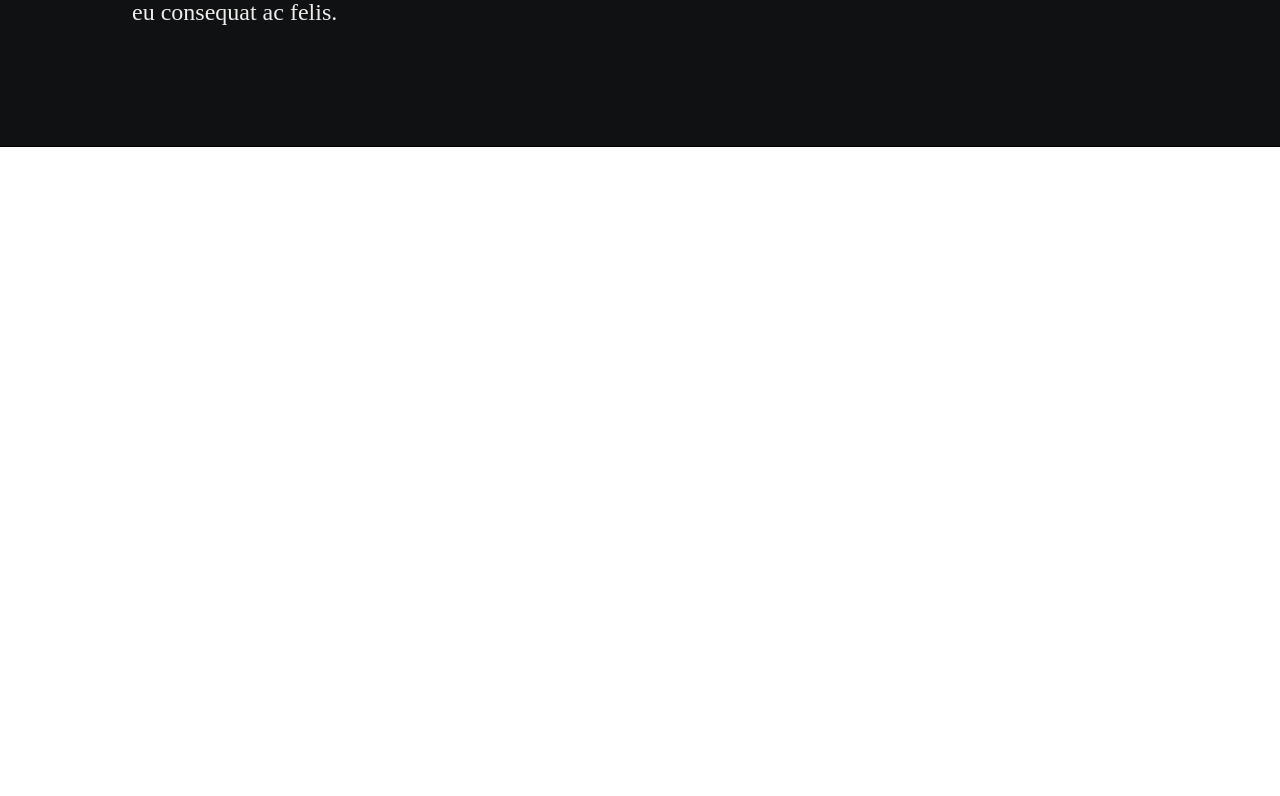
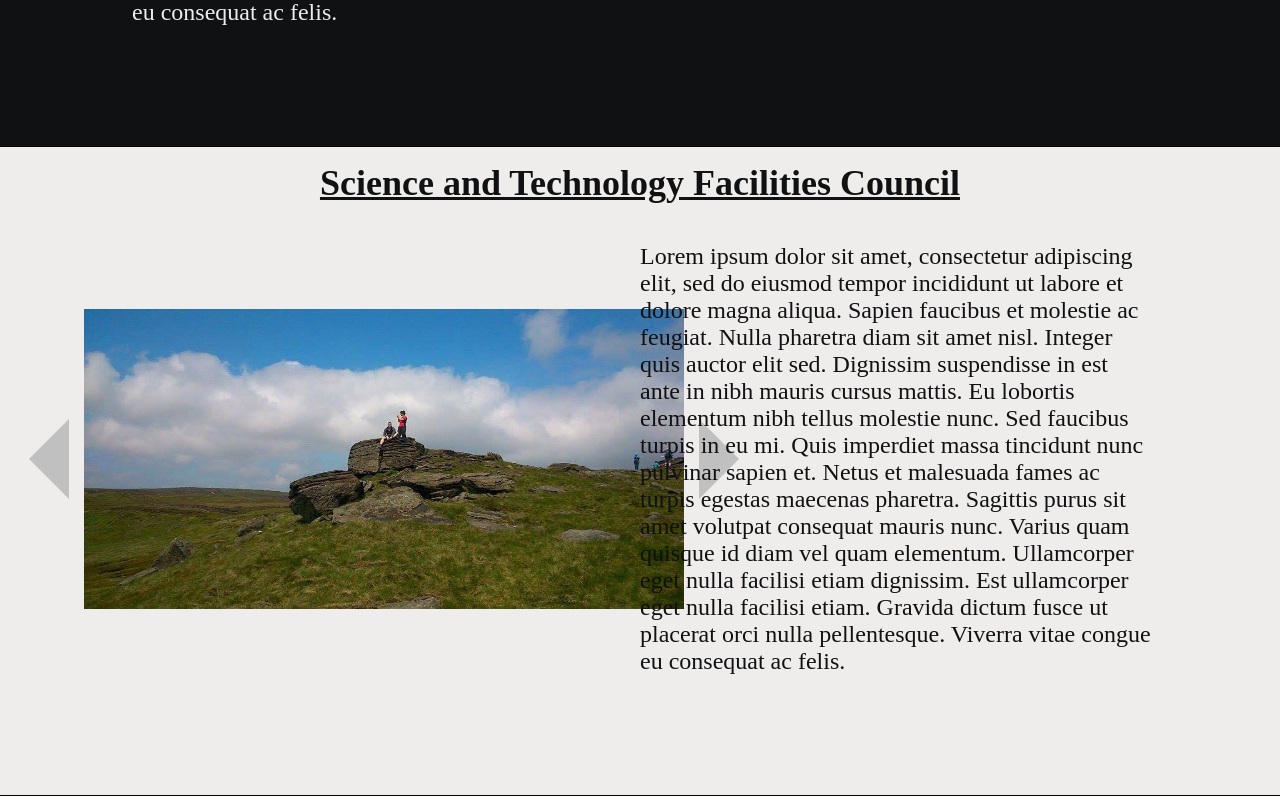
Before and after one commit to MostafaNabi/personal-website, a Vue app: page /#/ in a window 1280 px wide. Shown: the part 1251-2047 px from the top of the page. Before the commit the page ends 1398 px from the top, so only its background shows below. Built offline with nearby package versions, Linux system fonts and the light colour scheme.

Commit message:
Added carousel (WIP)

```diff
--- /dev/null
+++ b/src/components/Carousel.vue
@@ -0,0 +1,95 @@
+<template>
+  <div>
+    <div id="carousel-container">
+      <div id="main-wrapper">
+        <div id="left-arrow" class="carousel-arrow" v-on:click="decrementIndex()"></div>
+        <img class="carousel-image" v-for="(image, i) in images" :key="image" v-bind:src="require('@/assets/'+image)" v-show="carouselIndex === i"/>
+        <div id="right-arrow" class="carousel-arrow" v-on:click="incrementIndex()"></div>
+      </div>
+      <div id="select-wrapper">
+        <div class="select-button"></div>
+      </div>
+    </div>
+  </div>
+</template>
+
+<script>
+export default {
+  name: 'Carousel',
+  props: {
+    // paths to images to load
+    images: {
+      type: Array,
+      required: true
+    }
+  },
+
+  data () {
+    return {
+      carouselIndex: 0
+    };
+  },
+
+  methods: {
+    incrementIndex () {
+      if (this.carouselIndex < this.images.length - 1) {
+        this.carouselIndex++;
+      } else {
+        this.carouselIndex = 0;
+      }
+    },
+
+    decrementIndex () {
+      if (this.carouselIndex > 0) {
+        this.carouselIndex--;
+      } else {
+        this.carouselIndex = this.images.length - 1;
+      }
+    }
+  }
+};
+</script>
+
+<style lang="scss" scoped>
+
+  #main-wrapper {
+    display: flex;
+    justify-content: center;
+    align-items: center;
+  }
+
+  .carousel-image {
+    width: 600px;
+    height: 300px;
+  }
+
+  #left-arrow {
+    width: 0;
+    height: 0;
+    border-bottom: 40px solid transparent;
+    border-top: 40px solid transparent;
+    border-right: 40px solid silver;
+    margin-right: 15px;
+  }
+
+  #right-arrow {
+    width: 0;
+    height: 0;
+    border-bottom: 40px solid transparent;
+    border-top: 40px solid transparent;
+    border-left: 40px solid silver;
+    margin-left: 15px;
+  }
+
+  #left-arrow:hover {
+    border-right-color: gray;
+  }
+
+  #right-arrow:hover {
+    border-left-color: gray;
+  }
+
+  .carousel-arrow:hover {
+    cursor: pointer;
+  }
+</style>
--- a/src/views/TheHomePage.vue
+++ b/src/views/TheHomePage.vue
@@ -47,7 +47,6 @@
             <span class="tech-logo"> Node.js </span>
             <span class="tech-logo"> Vuejs </span>
             <span class="tech-logo"> SASS </span>
-            <span class="tech-logo"> Docker </span>
             <span class="tech-logo"> Progressive Web Apps </span>
           </div>
           <div class="logo-wrapper">
@@ -61,17 +60,42 @@
             <span class="tech-logo"> C++ </span>
           </div>
         </div>
+      </div>
+    </div> <!-- close skills -->
 
+    <div id="about-me" class="content-section">
+      <div class="section-title-wrapper">
+        <h1 class="section-title"> Science and Technology Facilities Council </h1>
       </div>
-    </div> <!-- close about me -->
-
+      <div class="section-content-wrapper">
+        <div class="section-content-visual">
+          <carousel v-bind:images="['cover_photo.jpg', 'dafni-website-1.png', 'profile_picture.jpg']" />
+        </div>
+        <div class="section-content-text">
+           <p>
+            Lorem ipsum dolor sit amet, consectetur adipiscing elit, sed do eiusmod tempor incididunt ut labore et dolore magna aliqua. Sapien faucibus et molestie ac feugiat.
+            Nulla pharetra diam sit amet nisl. Integer quis auctor elit sed. Dignissim suspendisse in est ante in nibh mauris cursus mattis. Eu lobortis elementum nibh tellus molestie nunc.
+            Sed faucibus turpis in eu mi. Quis imperdiet massa tincidunt nunc pulvinar sapien et.
+            Netus et malesuada fames ac turpis egestas maecenas pharetra. Sagittis purus sit amet volutpat consequat mauris nunc.
+            Varius quam quisque id diam vel quam elementum. Ullamcorper eget nulla facilisi etiam dignissim.
+            Est ullamcorper eget nulla facilisi etiam. Gravida dictum fusce ut placerat orci nulla pellentesque.
+            Viverra vitae congue eu consequat ac felis.
+          </p>
+        </div>
+      </div>
+    </div>
   </div>
 </template>
 
 <script>
 import profilePicture from '@/assets/profile_picture.jpg';
+import carousel from '@/components/Carousel';
 export default {
   name: 'TheHomePage',
+  components: {
+    carousel
+  },
+
   data () {
     return {
       profilePicture
@@ -92,7 +116,7 @@ export default {
   display: flex;
   flex-direction: column;
   justify-content: flex-start;
-  height: 90%;
+  min-height: 90%;
   background-color: #efedec;
   border-bottom: 1px solid black;
   padding: 0 10%;
```
